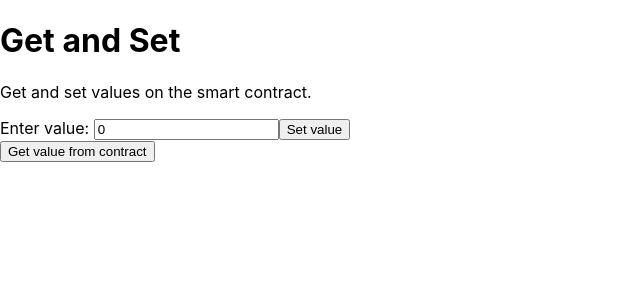
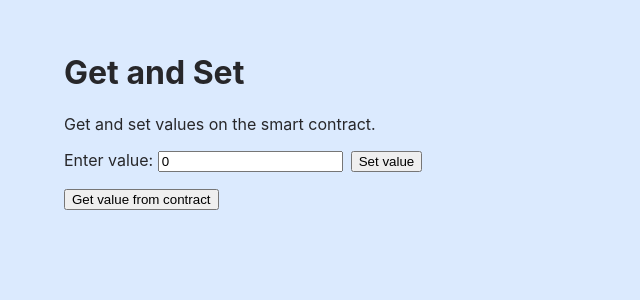
Before and after one commit to luismartinezs/solidity-exercises, a Next.js app in the folder web3-app/: page /get-set in a window 1280 px wide. Shown: the top 300 px of the page, without its empty margins (0-640 px from the left). Built offline with nearby package versions, Linux system fonts and the light colour scheme.

Commit message:
chore: configure tailwind

```diff
--- a/web3-app/package.json
+++ b/web3-app/package.json
@@ -19,8 +19,11 @@
     "@types/node": "18.7.18",
     "@types/react": "18.0.20",
     "@types/react-dom": "18.0.6",
+    "autoprefixer": "^10.4.10",
     "eslint": "8.23.1",
     "eslint-config-next": "12.3.0",
+    "postcss": "^8.4.16",
+    "tailwindcss": "^3.1.8",
     "typescript": "4.8.3"
   }
 }
--- a/web3-app/pages/get-set.tsx
+++ b/web3-app/pages/get-set.tsx
@@ -24,9 +24,9 @@ const GetSet = () => {
             onChange={(ev) => setValue(+ev.target.value)}
           />
         </label>
-        <button type="submit">Set value</button>
+        <button className="ml-2" type="submit">Set value</button>
       </form>
-      <div>
+      <div className="mt-4">
         <button onClick={handleGetValue}>Get value from contract</button>
         <span>{/* show value here */}</span>
       </div>
--- /dev/null
+++ b/web3-app/postcss.config.js
@@ -0,0 +1,6 @@
+module.exports = {
+  plugins: {
+    tailwindcss: {},
+    autoprefixer: {},
+  },
+}
--- a/web3-app/styles/globals.css
+++ b/web3-app/styles/globals.css
@@ -1,6 +1,10 @@
+/* @tailwind base; */
+@tailwind components;
+@tailwind utilities;
+
 html,
 body {
-  padding: 0;
+  @apply bg-blue-100 text-zinc-800 px-8 py-4;
   margin: 0;
   font-family: -apple-system, BlinkMacSystemFont, Segoe UI, Roboto, Oxygen,
     Ubuntu, Cantarell, Fira Sans, Droid Sans, Helvetica Neue, sans-serif;
--- /dev/null
+++ b/web3-app/tailwind.config.js
@@ -0,0 +1,11 @@
+/** @type {import('tailwindcss').Config} */
+module.exports = {
+  content: [
+    "./pages/**/*.{js,ts,jsx,tsx}",
+    "./components/**/*.{js,ts,jsx,tsx}",
+  ],
+  theme: {
+    extend: {},
+  },
+  plugins: [],
+}
```
Also changed, not shown: 1 other file (tests, documents, lock files or other folders).
